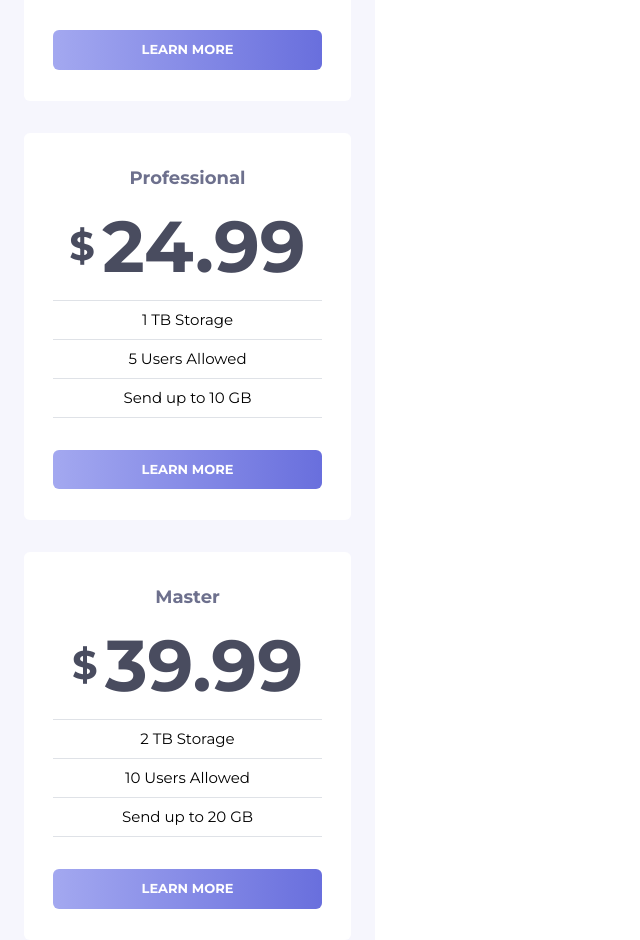
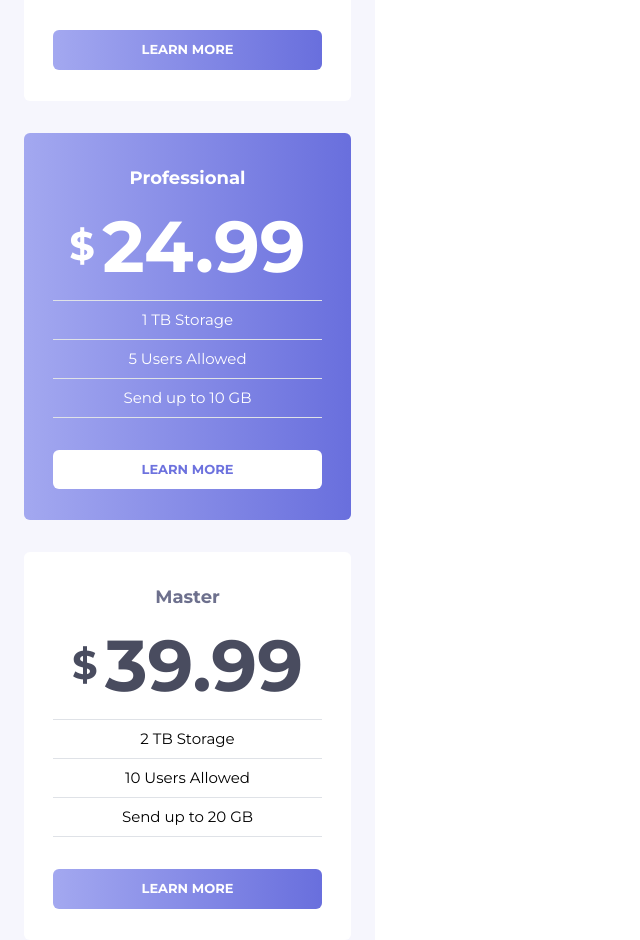
Before and after one commit to shaversj/pricing-component-with-toggle-master, a React (Vite) app: page / in a window 1280 px wide. Shown: the part 501-1441 px from the top of the page, without its empty margins (0-640 px from the left). Built offline with nearby package versions, Linux system fonts and the light colour scheme.

Commit message:
Add changes to style card based on position

```diff
--- a/src/Card.tsx
+++ b/src/Card.tsx
@@ -3,20 +3,34 @@ import { Product } from "./productData.tsx";
 export default function Card({ product }: { product: Product }) {
   return (
     <>
-      <div className={"rounded-md bg-white py-[31px] font-Montserrat"}>
-        <h3 className={"text-center text-[18px] font-bold leading-[28px] text-neutral-grayish-blue"}>{product.name}</h3>
-        <div className={"flex items-center justify-center gap-x-[7.46px] font-bold text-neutral-dark-grayish-blue"}>
+      <div data-position={product.position} className={"rounded-md bg-white from-[#A3A8F0] to-[#696FDD] py-[31px] font-Montserrat data-[position=middle]:bg-gradient-to-r"}>
+        <h3 data-position={product.position} className={"text-center text-[18px] font-bold leading-[28px] text-neutral-grayish-blue data-[position=middle]:text-white"}>
+          {product.name}
+        </h3>
+        <div data-position={product.position} className={"flex items-center justify-center gap-x-[7.46px] font-bold text-neutral-dark-grayish-blue data-[position=middle]:text-white"}>
           <span className={"text-[40px]"}>$</span>
           <span className={"text-[72px]"}>{product.price}</span>
         </div>
 
         <div className={"mx-[29px]"}>
-          <div className={"divide-neutral-grayish-line-color border-neutral-grayish-line-color flex flex-col  divide-y-[1px] border-b-[1px] border-t-[1px]  text-[15px] leading-[38px]"}>
+          <div
+            data-position={product.position}
+            className={
+              "divide-neutral-grayish-line-color border-neutral-grayish-line-color flex flex-col divide-y-[1px] border-b-[1px] border-t-[1px] text-[15px] leading-[38px] data-[position=middle]:text-white"
+            }
+          >
             {product.features.map((feature) => (
               <span className={"text-center"}>{feature}</span>
             ))}
           </div>
-          <button className={"mt-8 w-full rounded-md bg-gradient-to-r from-[#A3A8F0] to-[#696FDD] py-[10px] text-[13px] font-bold uppercase text-white"}>Learn More</button>
+          <button
+            data-position={product.position}
+            className={
+              "mt-8 w-full rounded-md from-[#A3A8F0] to-[#696FDD] py-[10px] text-[13px] font-bold uppercase text-white data-[position=middle]:bg-white data-[position=first]:bg-gradient-to-r data-[position=last]:bg-gradient-to-r data-[position=middle]:text-[#6D72DE]"
+            }
+          >
+            Learn More
+          </button>
         </div>
       </div>
     </>
--- a/src/productData.tsx
+++ b/src/productData.tsx
@@ -1,21 +1,29 @@
 export interface Product {
+  id: string | number;
   name: string;
+  position: string;
   price: number;
   features: string[];
 }
 
 export const products = [
   {
+    id: 1,
+    position: "first",
     name: "Basic",
     price: 19.99,
     features: ["500 GB Storage", "2 Users Allowed", "Send up to 3 GB"],
   },
   {
+    id: "two",
+    position: "middle",
     name: "Professional",
     price: 24.99,
     features: ["1 TB Storage", "5 Users Allowed", "Send up to 10 GB"],
   },
   {
+    id: 3,
+    position: "last",
     name: "Master",
     price: 39.99,
     features: ["2 TB Storage", "10 Users Allowed", "Send up to 20 GB"],
--- a/tailwind.config.js
+++ b/tailwind.config.js
@@ -13,7 +13,7 @@ export default {
       colors: {
         primary: {
           "background-color": "hsl(240, 70%, 98%)",
-          "gradient-primary": "linear-gradient(to right, hsl(236, 72%, 79%), hsl(237, 63%, 64%))",
+          "background-linear-gradient": "bg-gradient-to-r from-[#A3A8F0] to-[#696FDD]",
         },
         neutral: {
           "background-color": "hsl(240, 70%, 98%)",
```
